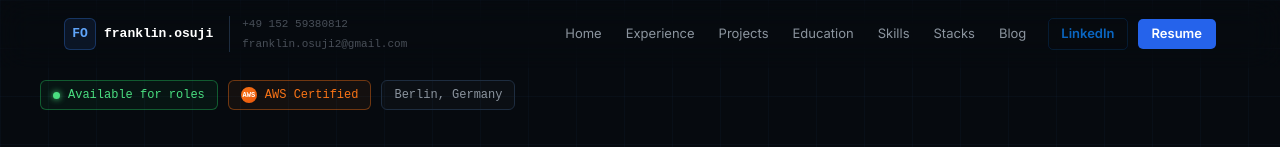
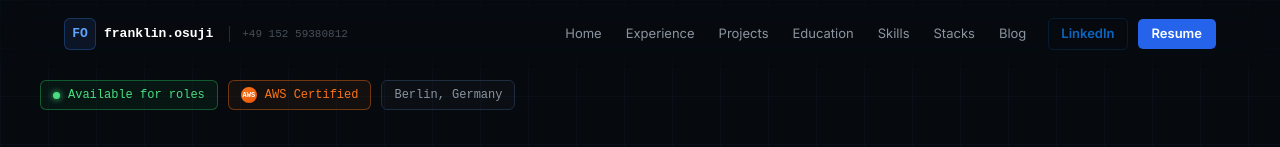
Before and after one commit to franklinosuji2-afk/franklin-portfolio, a Next.js app: page / in a window 1280 px wide. Shown: the top 147 px of the page. Built offline with nearby package versions, Linux system fonts and the light colour scheme.

Commit message:
Remove email from nav

```diff
--- a/components/Nav.tsx
+++ b/components/Nav.tsx
@@ -27,7 +27,7 @@ export default function Nav() {
           </a>
           <div style={{paddingLeft:"12px",borderLeft:"1px solid #1e2d40",display:"flex",flexDirection:"column",gap:"3px"}}>
             <a href="tel:+4915259380812" style={{fontFamily:"monospace",fontSize:"11px",color:"#484f58",textDecoration:"none"}} onMouseEnter={e=>e.currentTarget.style.color="#fff"} onMouseLeave={e=>e.currentTarget.style.color="#484f58"}>+49 152 59380812</a>
-            <a href="mailto:franklin.osuji2@gmail.com" style={{fontFamily:"monospace",fontSize:"11px",color:"#484f58",textDecoration:"none"}} onMouseEnter={e=>e.currentTarget.style.color="#fff"} onMouseLeave={e=>e.currentTarget.style.color="#484f58"}>franklin.osuji2@gmail.com</a>
+
           </div>
         </div>
         <div className="nav-links">
@@ -43,7 +43,7 @@ export default function Nav() {
         {links.map(l=>(<a key={l.href} href={l.href} onClick={()=>setOpen(false)} style={{padding:"12px 8px",fontSize:"15px",color:"#8b949e",textDecoration:"none",borderBottom:"1px solid #1e2d40",display:"block"}}>{l.label}</a>))}
         <a href="https://linkedin.com/in/franklin-osuji-a96003321" target="_blank" style={{padding:"12px 8px",fontSize:"15px",color:"#0a66c2",textDecoration:"none",borderBottom:"1px solid #1e2d40",display:"block",fontWeight:600}}>LinkedIn</a>
         <a href="tel:+4915259380812" style={{padding:"12px 8px",fontSize:"13px",color:"#484f58",textDecoration:"none",borderBottom:"1px solid #1e2d40",display:"block",fontFamily:"monospace"}}>+49 152 59380812</a>
-        <a href="mailto:franklin.osuji2@gmail.com" style={{padding:"12px 8px",fontSize:"13px",color:"#484f58",textDecoration:"none",borderBottom:"1px solid #1e2d40",display:"block",fontFamily:"monospace"}}>franklin.osuji2@gmail.com</a>
+
         <a href="/cv.html" target="_blank" onClick={()=>setOpen(false)} style={{marginTop:"12px",padding:"12px",fontSize:"15px",fontWeight:600,color:"#fff",background:"#2563eb",borderRadius:"6px",textDecoration:"none",textAlign:"center",display:"block"}}>Download Resume</a>
       </div>
     </nav>
```
